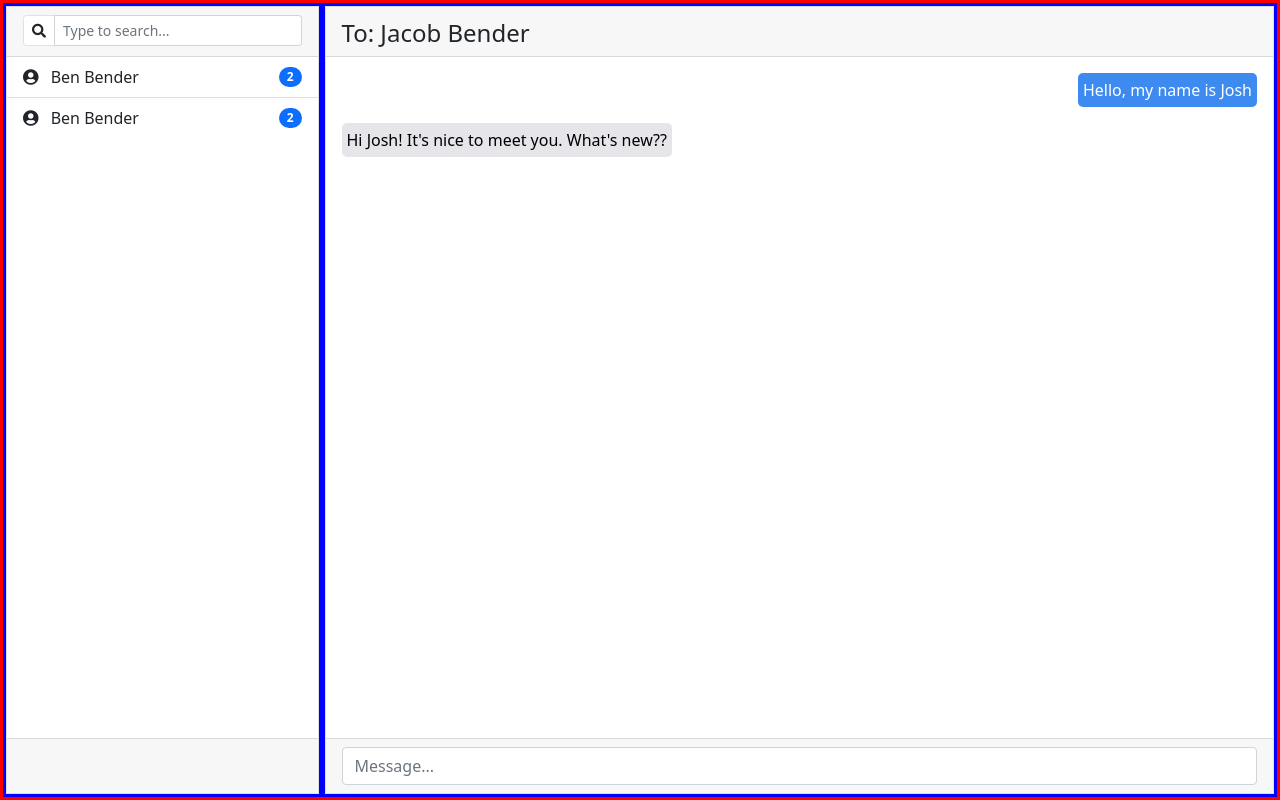
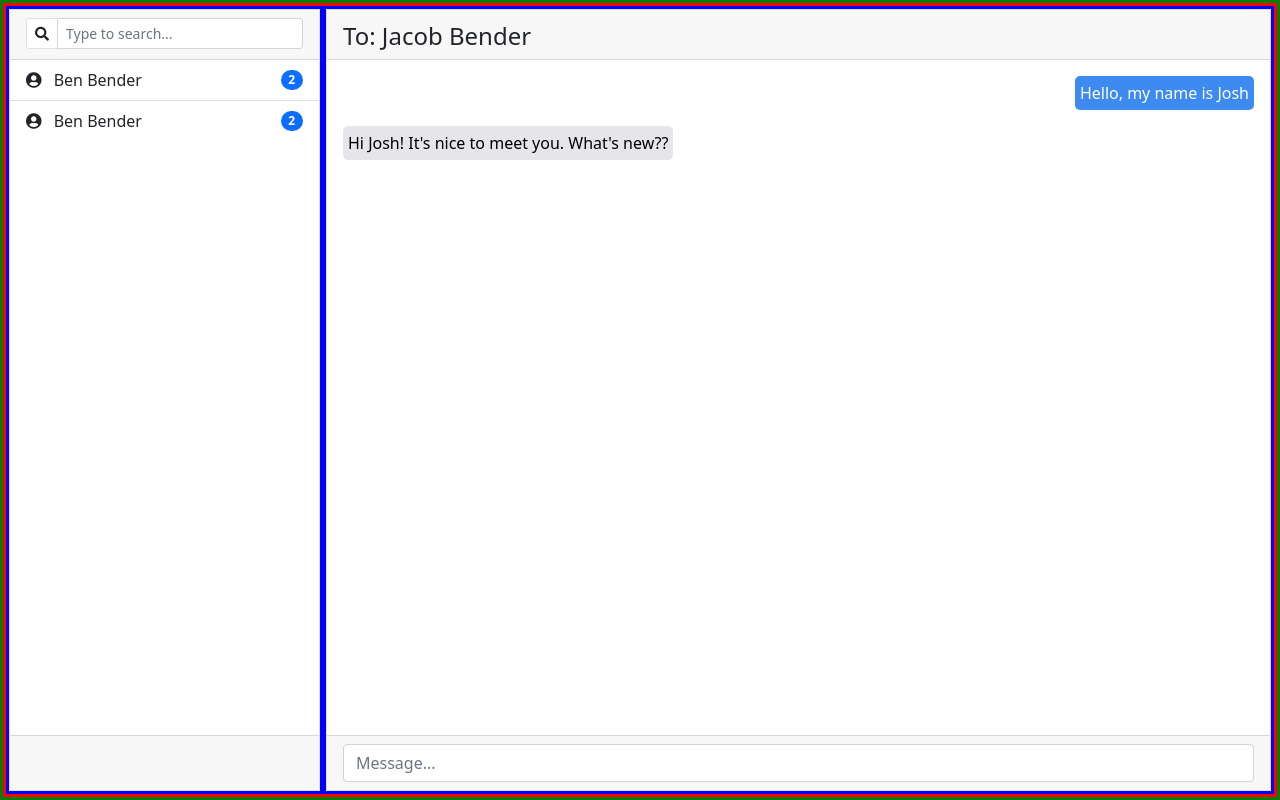
Before and after one commit to White-Diamond/OCTOGON, a Django app: template chatroom/templates/index.html in a window 1280 px wide. Run offline with Django 3.2, Linux system fonts and the light colour scheme; the template is opened without the code that fills it, so the values that code supplies are empty.

Commit message:
Update index.html

```diff
--- a/chatroom/templates/index.html
+++ b/chatroom/templates/index.html
@@ -12,6 +12,7 @@
             width: 100%;
         }
         .my-container{
+            border: 3px solid green;
         }
         .my-row{
             border: 3px solid red;
```
